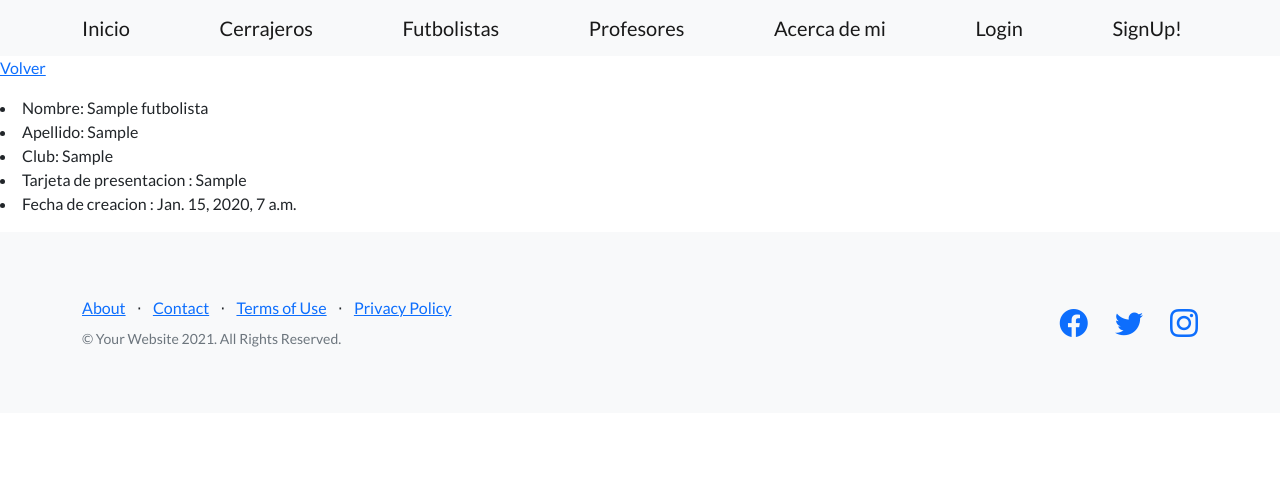
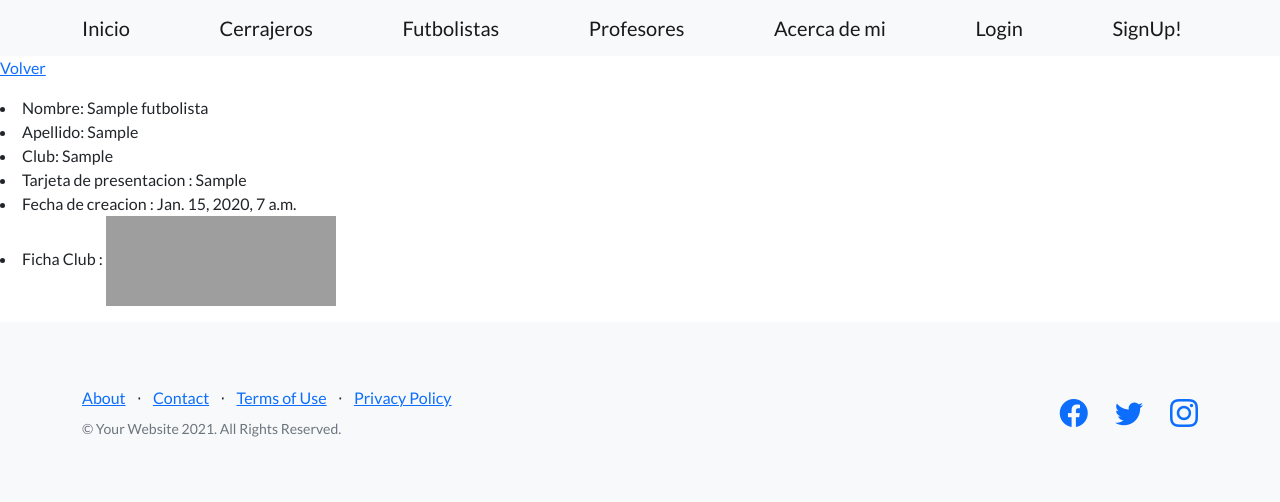
Before and after one commit to Matiasumz/Entrega1-Munoz, a Django app: page /profesionales/futbolistas/1/ in a window 1280 px wide. Shown: the top 502 px of the page. Run offline with Django 4.2, Linux system fonts and the light colour scheme; tables that the repository leaves empty hold one stand-in row (values such as "Sample post"); some libraries are stand-ins or nearby versions; grey boxes are pictures that could not be loaded.

Commit message:
Se agrega el campo de imagen ficha_club al modelo de futbolista,y se modifican vistas y templates para poder visualizarla

```diff
--- a/accounts/templates/accounts/usuario_datos.html
+++ b/accounts/templates/accounts/usuario_datos.html
@@ -15,7 +15,7 @@
        <li>{{request.user.last_name}}</li>
        <li>{{request.user.email}}</li>
        {% if mas_datos.avatar %}
-       <li><img src="{{mas_datos.avatar.url}}" alt="Imagen de perfil"></li>
+       <li><img src="{{mas_datos.avatar.url}}" width="230" height="90" alt="Imagen de perfil"></li>
        {% endif %}
        <li>{{mas_datos.link}}</li>
     </p>
--- a/profesionales/forms.py
+++ b/profesionales/forms.py
@@ -22,6 +22,7 @@ class FutbolistaFormulario(forms.Form):
     apellido = forms.CharField(max_length=20)
     club = forms.CharField(max_length=30)
     tarjeta_presentacion = RichTextFormField(required=False)
+    ficha_club = forms.ImageField(required=False)
 
 class ProfesorFormulario(forms.Form):
     nombre = forms.CharField(max_length=20)
--- a/profesionales/models.py
+++ b/profesionales/models.py
@@ -10,6 +10,7 @@ class Cerrajero(models.Model):
     tarjeta_presentacion = RichTextField(blank=True,null=True)
     fecha_creacion = models.DateTimeField(default=timezone.now)
 
+
     def __str__(self):
         return f"{self.nombre} {self.apellido}"
 
@@ -20,6 +21,7 @@ class Futbolista(models.Model):
     club = models.CharField(max_length=30)
     tarjeta_presentacion = RichTextField(blank=True,null=True)
     fecha_creacion = models.DateTimeField(default=timezone.now)
+    ficha_club = models.ImageField(upload_to='ficha', blank= True, null= True)
 
     def __str__(self):
         return f"{self.nombre} {self.apellido}-{self.club}"
@@ -32,5 +34,6 @@ class Profesor(models.Model):
     tarjeta_presentacion = RichTextField(blank=True,null=True)
     fecha_creacion = models.DateTimeField(default=timezone.now)
 
+
     def __str__(self):
         return f"{self.nombre} {self.apellido}-{self.curso}"
--- a/profesionales/templates/profesionales/crear_futbolista.html
+++ b/profesionales/templates/profesionales/crear_futbolista.html
@@ -7,7 +7,7 @@
    <p>
       <a href={% url 'futbolistas' %}>Volver</a>
    </p>
-   <form action = "" method = "post">
+   <form action = "" method = "post" enctype='multipart/form-data'>
       {% csrf_token %}
       <table>
          {{form.media}}
--- a/profesionales/templates/profesionales/detalle_futbolista.html
+++ b/profesionales/templates/profesionales/detalle_futbolista.html
@@ -16,6 +16,11 @@
         <li>Club: {{object.club}}</li>
         <li>Tarjeta de presentacion : {{object.tarjeta_presentacion | safe }}</li>
         <li>Fecha de creacion : {{object.fecha_creacion}}</li>
+        {% if object.ficha_club.url %}
+        <li>Ficha Club : <img src="{{object.ficha_club.url}}" width="230" height="90"  alt="ficha" </li>
+        {% endif %}
+
+
 
     </p>
 
--- a/profesionales/templates/profesionales/futbolista_form.html
+++ b/profesionales/templates/profesionales/futbolista_form.html
@@ -10,10 +10,11 @@
         <a href={% url 'futbolistas' %}>Volver</a>
     </p>
 
-    <form action = "" method = "post">
+    <form action = "" method = "post" enctype='multipart/form-data'>
         {% csrf_token %}
         <table>
         {{form.as_table}}
+        {{form.media}}
         </table>
 
 
--- a/profesionales/views.py
+++ b/profesionales/views.py
@@ -28,11 +28,11 @@ def crear_cerrajero(request):
 def crear_futbolista(request):
 
     if request.method == "POST":
-        form = FutbolistaFormulario(request.POST)
+        form = FutbolistaFormulario(request.POST,request.FILES)
 
         if form.is_valid():
             data = form.cleaned_data
-            futbolista = Futbolista(nombre=data["nombre"],apellido=data["apellido"],club=data["club"],tarjeta_presentacion=data["tarjeta_presentacion"])
+            futbolista = Futbolista(nombre=data["nombre"],apellido=data["apellido"],club=data["club"],tarjeta_presentacion=data["tarjeta_presentacion"],ficha_club=data["ficha_club"])
             futbolista.save()
             return redirect("index")
 
```
Also changed, not shown: media/avatar/avatar.png (deleted), media/avatar/avatar_I0kBCap.png (deleted), profesionales/migrations/0006_futbolista_ficha_club.py (added).
